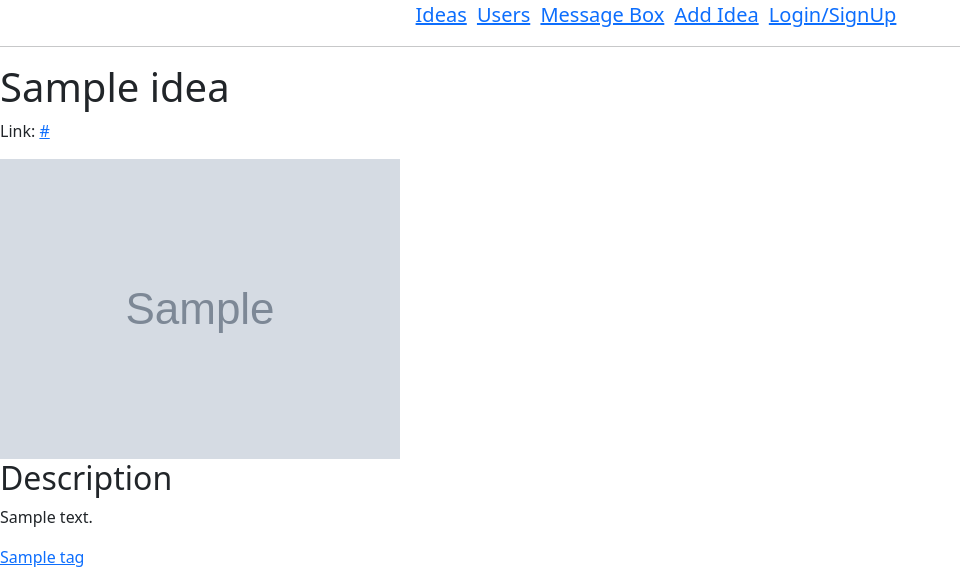
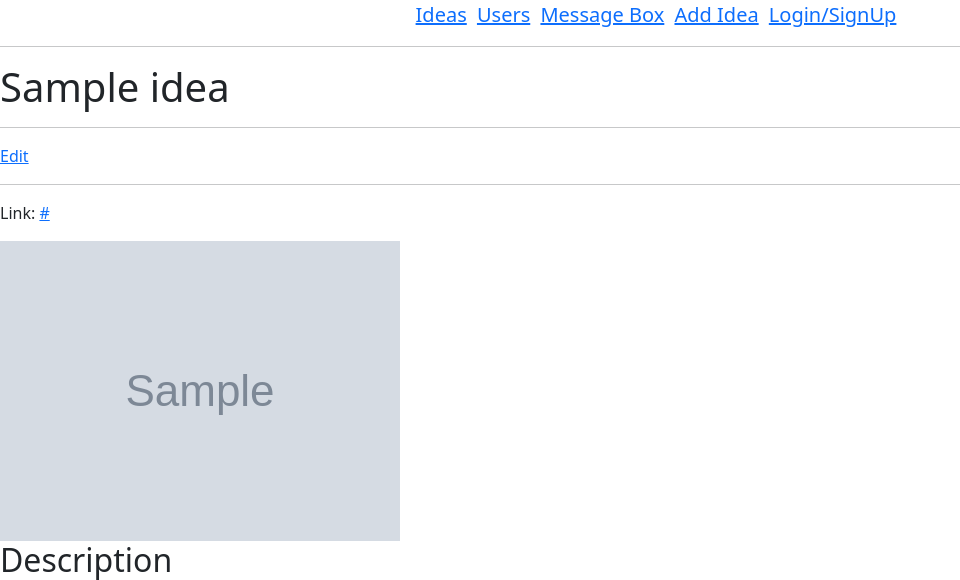
Before and after one commit to kikutan-day65/dev-share-ideas, a Django app: page /idea-detail/00000000-0000-0000-0000-000000000001/ in a window 1280 px wide. Shown: the top 580 px of the page, without its empty margins (0-960 px from the left). Run offline with Django 4.2, Linux system fonts and the light colour scheme; tables that the repository leaves empty hold one stand-in row (values such as "Sample post"); grey boxes marked "Sample" are stand-in pictures.

Commit message:
style: add link to edit idea page

```diff
--- a/ShareIdea/projects/templates/projects/idea_detail.html
+++ b/ShareIdea/projects/templates/projects/idea_detail.html
@@ -4,6 +4,10 @@
 {% block content %}
 
 <h1>{{ detail.title }}</h1>
+
+<hr>
+<a href="{% url 'edit-idea' detail.id %}">Edit</a>
+<hr>
 
 {% if detail.idea_link %}
     <p>Link: <a href="{{ detail.idea_link }}" target="_blank">{{ detail.idea_link }}</a></p>
```
